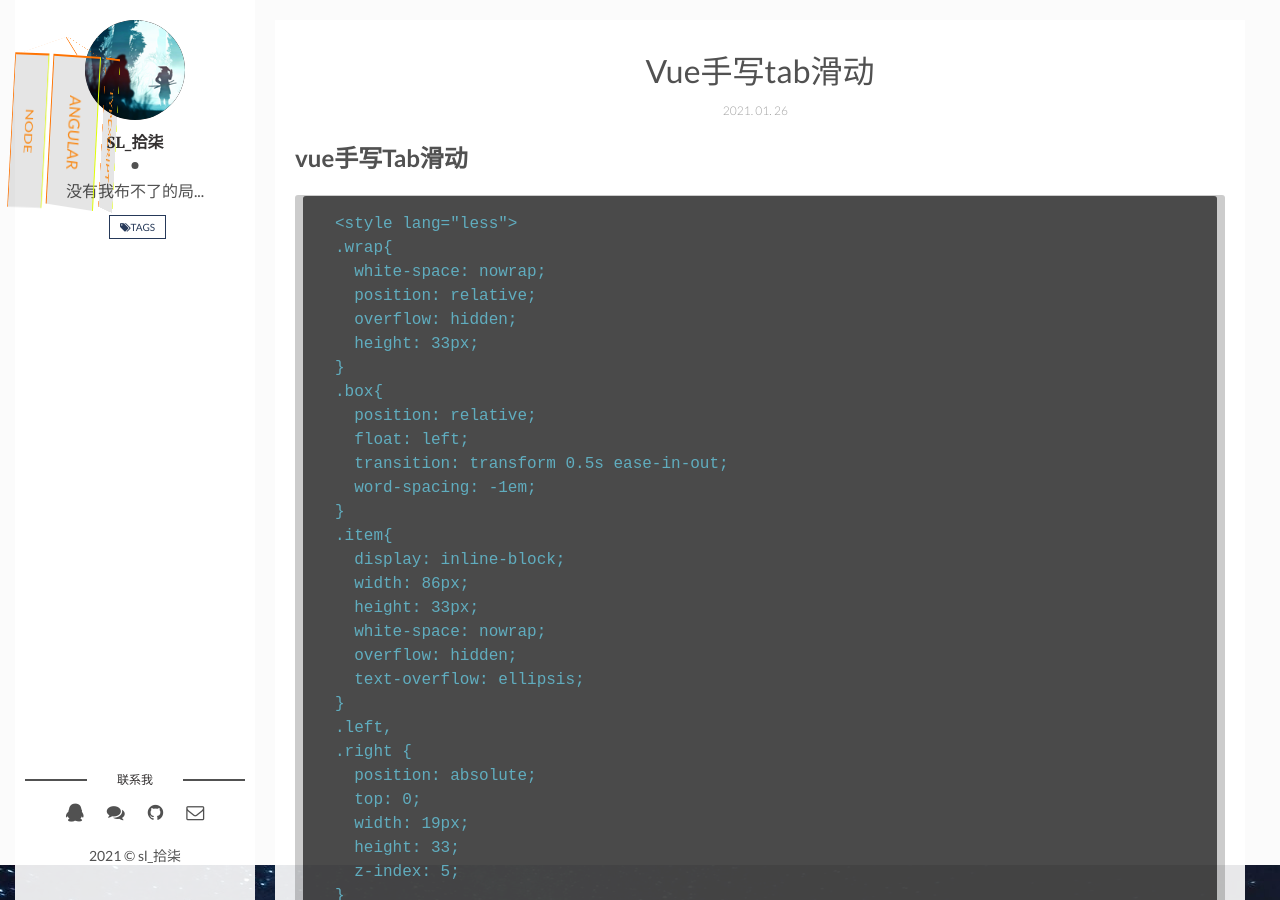
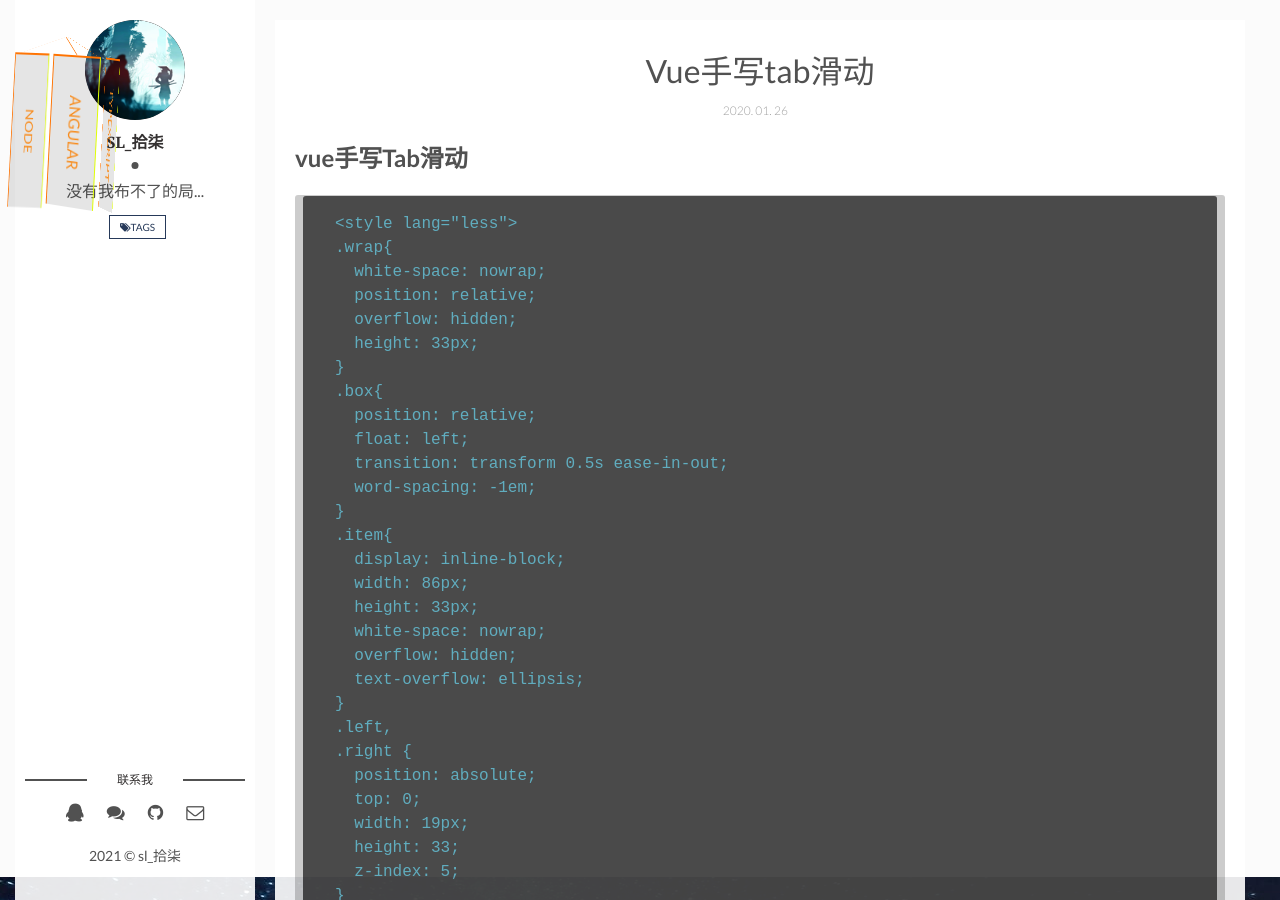
Before and after one commit to sl17/cyclone.github.io, a Jekyll site: the page built from _posts/2021-01-26-vue手写Tab滑动.md, in a window 1280 px wide and 900 px high. Built offline with Jekyll 4.4.1, drawn with Linux system fonts in a browser that asks for light colours; our own code applies the rules of GitHub Pages for plain Markdown files; comment, search, counter and statistics services are not loaded; some of the changed lines change nothing that is shown.

Commit message:
Update 2021-01-26-vue手写Tab滑动.md

```diff
--- a/_posts/2021-01-26-vue手写Tab滑动.md
+++ b/_posts/2021-01-26-vue手写Tab滑动.md
@@ -1,5 +1,9 @@
 ---
 published: true
+layout: post
+date: '2020-01-26 15:02:20 +0300'
+tags:
+  - Vue
 ---
 ## vue手写Tab滑动
 
```
